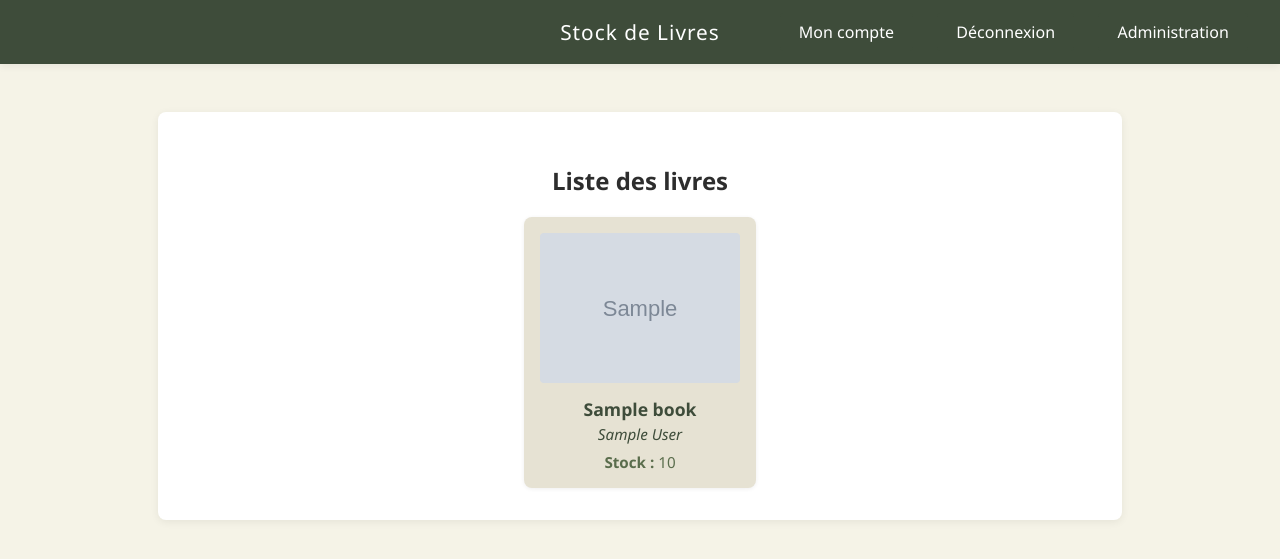
After one commit to Jennie-beython/projet-proDev25, a PHP site: page / in a window 1280 px wide. The commit adds this page. Shown: the top 559 px of the page. Run offline with PHP 8.4, Linux system fonts and the light colour scheme; the visitor is signed in with stand-in values (Sample User, id 1); tables that the repository leaves empty or names only in its code hold one stand-in row (values such as "Sample post"); grey boxes marked "Sample" are stand-in pictures.

Commit message:
Correction des chemins d'accès pour la redirection et suppression de l'index.php

```diff
--- /dev/null
+++ b/index.php
@@ -0,0 +1,56 @@
+<?php
+session_start();
+if (empty($_SESSION['user_id'])) {
+    header('Location: ./public/login.php');
+    exit;
+}
+require_once __DIR__ . '/config/database.php';
+$stmt = $pdo->prepare('SELECT is_accepted, is_admin FROM users WHERE id=?');
+$stmt->execute([$_SESSION['user_id']]);
+$user = $stmt->fetch();
+if ((!$user || !$user['is_accepted']) && empty($user['is_admin'])) {
+    header('Location: ./public/login.php?not_accepted=1');
+    exit;
+}
+$books = $pdo->query('SELECT * FROM books ORDER BY created_at DESC')->fetchAll();
+?>
+<!DOCTYPE html>
+<html lang="fr">
+<head>
+    <meta charset="UTF-8">
+    <title>Stock de Livres</title>
+    <link rel="stylesheet" href="public/style.css">
+</head>
+<body>
+<header>
+    <span class="header-title">Stock de Livres</span>
+    <div class="header-actions">
+    <?php if (isset($_SESSION['user_id'])): ?>
+        <a href="public/account.php" class="btn">Mon compte</a>
+        <a href="public/logout.php" class="btn">Déconnexion</a>
+        <?php if (!empty($_SESSION['is_admin'])): ?>
+            <a href="public/admin_books.php" class="btn">Administration</a>
+        <?php endif; ?>
+    <?php else: ?>
+        <a href="public/login.php" class="btn">Connexion</a>
+        <a href="public/register.php" class="btn">Inscription</a>
+    <?php endif; ?>
+    </div>
+</header>
+<div class="container">
+    <h2>Liste des livres</h2>
+    <div class="books-grid" style="justify-content:center;">
+    <?php foreach ($books as $book): ?>
+        <div class="book-card">
+            <a href="public/book.php?id=<?= $book['id'] ?>" style="display:block; width:100%; text-align:center;">
+                <img src="<?= htmlspecialchars($book['cover']) ?>" alt="Couverture" style="width:100%; border-radius:4px;">
+                <h3 style="margin:0.5em 0 0.2em 0; font-size:1.1em; color:#3e4c3a;"> <?= htmlspecialchars($book['title']) ?> </h3>
+                <p style="margin:0; font-size:0.95em;"><em><?= htmlspecialchars($book['author']) ?></em></p>
+                <p style="margin:0.5em 0 0 0; font-size:0.95em; color:#5a6d4c;"><strong>Stock :</strong> <?= (int)$book['quantity'] ?></p>
+            </a>
+        </div>
+    <?php endforeach; ?>
+    </div>
+</div>
+</body>
+</html>
--- a/public/account.php
+++ b/public/account.php
@@ -79,7 +79,7 @@ if (!empty($user['otp_secret'])) {
 <header>
     <span class="header-title">Mon compte</span>
     <div class="header-actions">
-        <a href="index.php" class="btn">Accueil</a>
+        <a href="../index.php" class="btn">Accueil</a>
         <a href="logout.php" class="btn">Déconnexion</a>
     </div>
 </header>
--- a/public/admin_books.php
+++ b/public/admin_books.php
@@ -2,7 +2,7 @@
 session_start();
 require_once __DIR__ . '/../config/database.php';
 if (empty($_SESSION['user_id']) || empty($_SESSION['is_admin'])) {
-    header('Location: login.php');
+    header('Location: ../public/login.php');
     exit;
 }
 $tab = $_GET['tab'] ?? 'books';
@@ -127,7 +127,7 @@ if ($tab === 'users') {
 <header>
     <span class="header-title">Administration</span>
     <div class="header-actions">
-        <a href="index.php" class="btn">Accueil</a>
+        <a href="../index.php" class="btn">Accueil</a>
         <a href="logout.php" class="btn">Déconnexion</a>
     </div>
 </header>
--- a/public/book.php
+++ b/public/book.php
@@ -14,14 +14,14 @@ if ((!$user || !$user['is_accepted']) && empty($user['is_admin'])) {
 }
 $id = $_GET['id'] ?? null;
 if (!$id) {
-    header('Location: index.php');
+    header('Location: ../index.php');
     exit;
 }
 $stmt = $pdo->prepare('SELECT * FROM books WHERE id = ?');
 $stmt->execute([$id]);
 $book = $stmt->fetch();
 if (!$book) {
-    header('Location: index.php');
+    header('Location: ../index.php');
     exit;
 }
 ?>
@@ -36,7 +36,7 @@ if (!$book) {
 <header>
     <span class="header-title">Détail du livre</span>
     <div class="header-actions">
-        <a href="index.php" class="btn">Accueil</a>
+        <a href="../index.php" class="btn">Accueil</a>
         <a href="logout.php" class="btn">Déconnexion</a>
     </div>
 </header>
--- a/public/login.php
+++ b/public/login.php
@@ -34,18 +34,17 @@ if ($_SERVER['REQUEST_METHOD'] === 'POST') {
                 } else {
                     $_SESSION['user_id'] = $user['id'];
                     $_SESSION['is_admin'] = $user['is_admin'];
-                    header('Location: index.php');
+                    header('Location: ../index.php');
                     exit;
                 }
             }
         } else {
             $_SESSION['user_id'] = $user['id'];
             $_SESSION['is_admin'] = $user['is_admin'];
-            header('Location: index.php');
+            header('Location: ../index.php');
             exit;
         }
     } else {
-        // Si l'utilisateur existe et a activé l'OTP, afficher le champ OTP même si le mot de passe est faux
         if ($user && !empty($user['otp_enabled']) && !empty($user['otp_secret'])) {
             $showOtp = true;
         }
--- a/public/logout.php
+++ b/public/logout.php
@@ -2,5 +2,5 @@
 session_start();
 session_unset();
 session_destroy();
-header('Location: login.php?logout=1');
+header('Location: ./public/login.php?logout=1');
 exit;
```
Also changed, not shown: public/index.php (deleted, +0 -56 lines).
